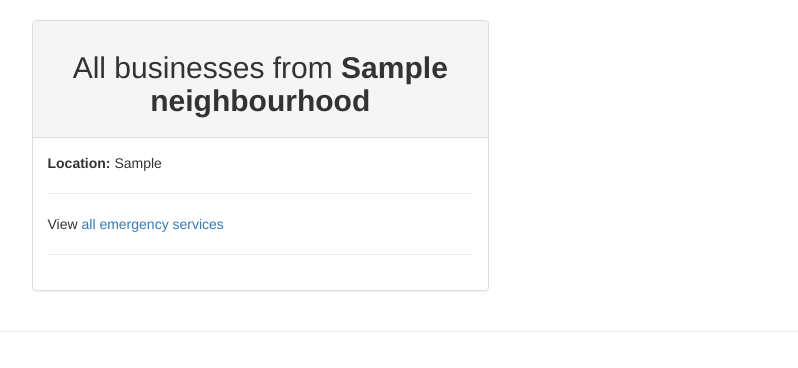
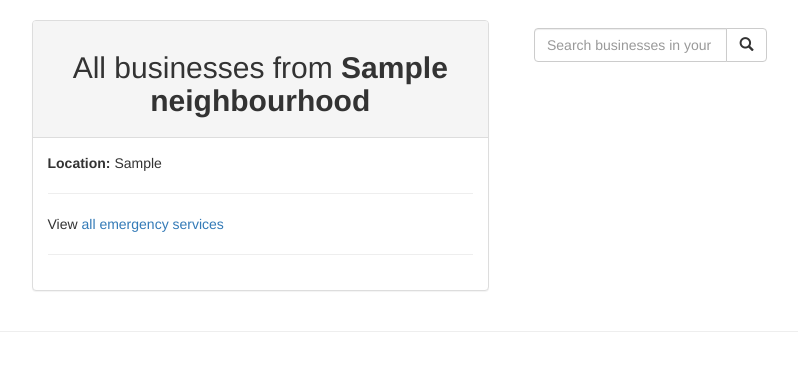
Before and after one commit to AbugaAroni/DjangoIP4, a Django app: page /all/businesses/neighbourhood/1 in a window 1280 px wide. Shown: the part 52-420 px from the top of the page, without its empty margins (346-1144 px from the left). Run offline with Django 3.2, Linux system fonts and the light colour scheme; tables that the repository leaves empty hold one stand-in row (values such as "Sample post"); some libraries are stand-ins or nearby versions.

Commit message:
add search functionality

```diff
--- a/neighbourhood/models.py
+++ b/neighbourhood/models.py
@@ -1,5 +1,6 @@
 from django.db import models
 from django.contrib.auth.models import User
+from django.db.models import Q
 
 # Create your models here.
 class neighbourhood(models.Model):
@@ -67,6 +68,11 @@ class business(models.Model):
         biz = cls.objects.get(id = busid)
         return biz
 
+    @classmethod
+    def search_by_title(cls,search_term, id):
+        img = cls.objects.filter(Q(name__icontains=search_term, nhood=id))
+        return img
+
     def update_business(self):
         name = self.name
         self.name = name
--- a/neighbourhood/templates/all_businesses.html
+++ b/neighbourhood/templates/all_businesses.html
@@ -39,8 +39,18 @@
             </div>
         </div>
      </div>
-    <div class="col-md-3">
-    </div>
+     <div class="col-md-3">
+       <form class="navbar-form" role="search" action="{% url 'search_results' %}">
+
+         <div class="input-group">
+           <input type="text" class="form-control" placeholder="Search businesses in your neighbourhood" name="business_search">
+     <input type="text" style="display: none;"  readonly placeholder="neighbourhood.id" value="{{neighbourhood.id}}" name="neighbourhood">
+           <div class="input-group-btn">
+             <button class="btn btn-default" type="submit"><i class="glyphicon glyphicon-search"></i></button>
+           </div>
+         </div>
+       </form>
+     </div>
   </div>
   <hr>
 <div class="row">
--- a/neighbourhood/templates/homepage.html
+++ b/neighbourhood/templates/homepage.html
@@ -44,7 +44,8 @@
        <form class="navbar-form" role="search" action="{% url 'search_results' %}">
 
          <div class="input-group">
-          <input type="text" class="form-control" placeholder="Search businesses" name="business_search">
+           <input type="text" class="form-control" placeholder="Search businesses in your neighbourhood" name="business_search">
+     <input type="text" style="display: none;"  readonly placeholder="neighbourhood.id" value="{{neighbourhood.id}}" name="neighbourhood">
            <div class="input-group-btn">
              <button class="btn btn-default" type="submit"><i class="glyphicon glyphicon-search"></i></button>
            </div>
--- a/neighbourhood/templates/single_neighbourhood.html
+++ b/neighbourhood/templates/single_neighbourhood.html
@@ -39,7 +39,8 @@
       <form class="navbar-form" role="search" action="{% url 'search_results' %}">
 
         <div class="input-group">
-          <input type="text" class="form-control" placeholder="Search businesses" name="business_search">
+          <input type="text" class="form-control" placeholder="Search businesses in your neighbourhood" name="business_search">
+    <input type="text" style="display: none;"  readonly placeholder="neighbourhood.id" value="{{neighbourhood.id}}" name="neighbourhood">
           <div class="input-group-btn">
             <button class="btn btn-default" type="submit"><i class="glyphicon glyphicon-search"></i></button>
           </div>
--- a/neighbourhood/views.py
+++ b/neighbourhood/views.py
@@ -147,7 +147,6 @@ def single_neighbourhood(request, nhood_id):
         posts = ""
     return render(request, 'single_neighbourhood.html', {"posts":posts, "neighbourhood":neighhood})
 
-
 def all_neighbourhoods(request):
     neighhood = neighbourhood.objects.all()
     return render(request, 'view_allneighbourhoods.html', {"neighbourhood":neighhood})
@@ -156,13 +155,14 @@ def all_neighbourhoods(request):
 def search_results(request):
     neighhood = neighbourhood.objects.all()
 
-    if 'neighbourhood_search' in request.GET and request.GET["neighbourhood_search"]:
-        search_term = request.GET.get("neighbourhood_search")
-        searched_images = Blog_Images.search_by_title(search_term)
+    if 'business_search' in request.GET and request.GET["business_search"]:
+        search_term = request.GET.get("business_search")
+        nhoodid = request.GET.get("neighbourhood")
+        searched_businesses = business.search_by_title(search_term, nhoodid)
         message = f"{search_term}"
 
-        return render(request, 'everything/search.html',{"message":message,"imgs": searched_images})
+        return render(request, 'searchresult.html',{"message":message,"biz": searched_businesses})
 
     else:
         message = "You haven't searched for any term"
-        return render(request, 'everything/search.html',{"message":message})
+        return render(request, 'searchresult.html',{"message":message})
```
Also changed, not shown: neighbourhood/templates/emergency_services.html (+12 -2 lines), neighbourhood/templates/searchresult.html (+21 -17 lines). Lines whose indentation alone changed are shown as unchanged.
